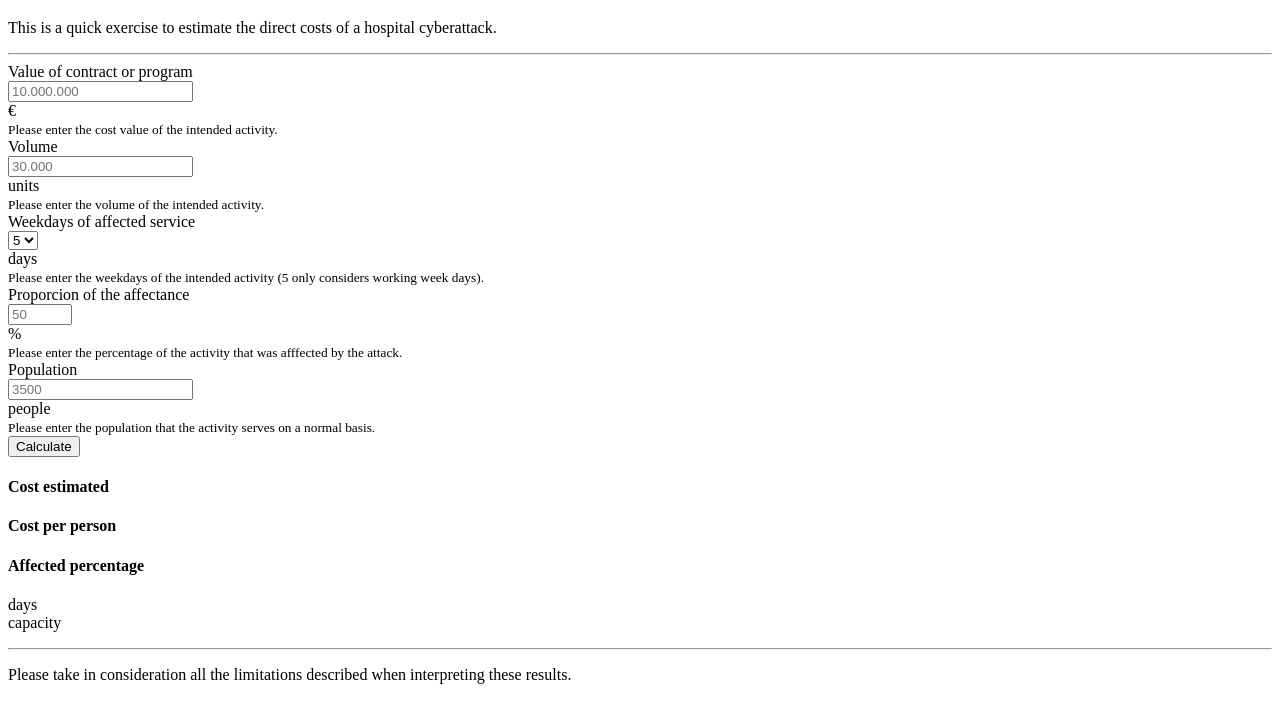
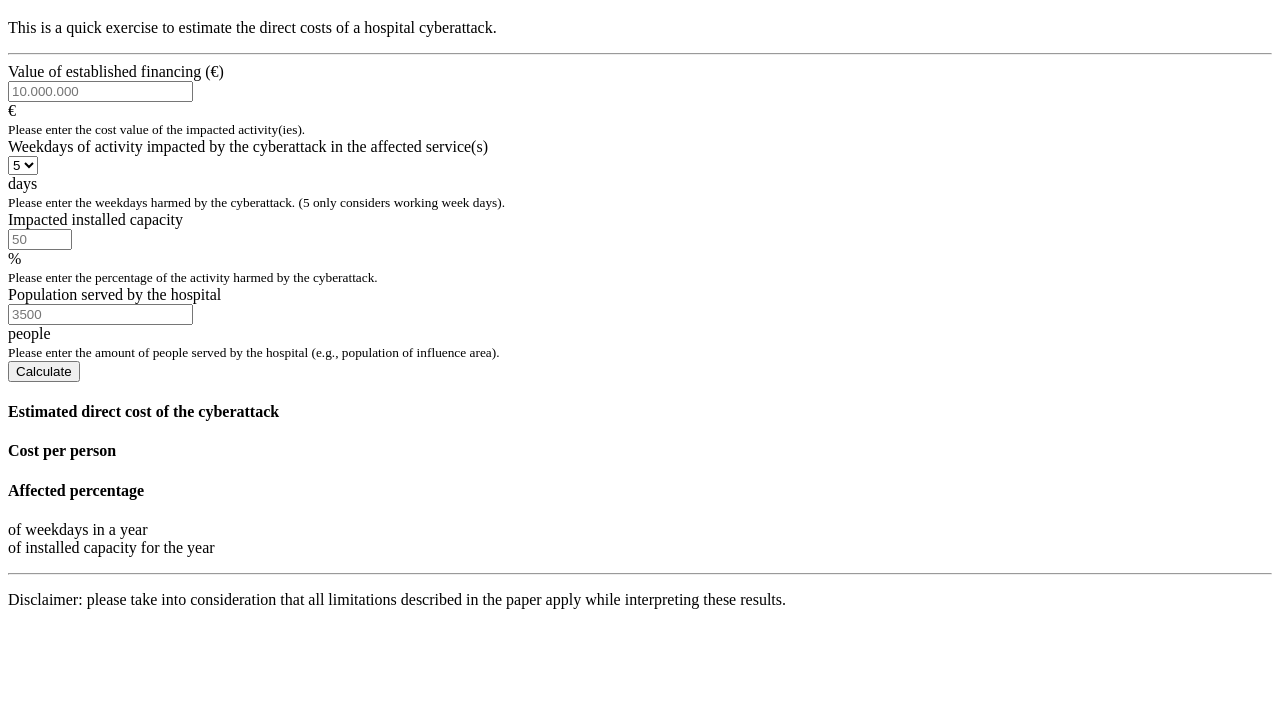
Before and after one commit to dianaportelasilva/cyberimpact, a website: page index.html in a window 1280 px wide. Shown: the part 61-784 px from the top of the page. Drawn offline with Linux system fonts and the light colour scheme.

Commit message:
volume out and new labels

```diff
--- a/index.html
+++ b/index.html
@@ -21,7 +21,7 @@
 
         <form class="col-md-8 offset-md-2 mt-4">
           <div class="form-group">
-            <label for="cost">Value of contract or program</label>
+            <label for="cost">Value of established financing (€)</label>
             <div class="input-group mb-2">
               <input
                 required
@@ -36,32 +36,12 @@
               </div>
             </div>
             <small class="form-text text-muted">
-              Please enter the cost value of the intended activity.
+              Please enter the cost value of the impacted activity(ies).
             </small>
           </div>
 
           <div class="form-group">
-            <label for="volume">Volume</label>
-            <div class="input-group mb-2">
-              <input
-                required
-                type="number"
-                class="form-control"
-                id="volume"
-                placeholder="30.000"
-                min="0"
-              />
-              <div class="input-group-append">
-                <div class="input-group-text">units</div>
-              </div>
-            </div>
-            <small class="form-text text-muted">
-              Please enter the volume of the intended activity.
-            </small>
-          </div>
-
-          <div class="form-group">
-            <label for="days">Weekdays of affected service</label>
+            <label for="days">Weekdays of activity impacted by the cyberattack in the affected service(s)</label>
             <div class="input-group mb-2">
               <select id="days" class="form-control" required>
                 <option>5</option>
@@ -72,12 +52,12 @@
               </div>
             </div>
             <small class="form-text text-muted">
-              Please enter the weekdays of the intended activity (5 only considers working week days).
+              Please enter the weekdays harmed by the cyberattack. (5 only considers working week days).
             </small>
           </div>
 
           <div class="form-group">
-            <label for="proporcion">Proporcion of the affectance</label>
+            <label for="proporcion">Impacted installed capacity</label>
             <div class="input-group mb-2">
               <input
                 required
@@ -93,12 +73,12 @@
               </div>
             </div>
             <small class="form-text text-muted">
-              Please enter the percentage of the activity that was afffected by the attack.
+              Please enter the percentage of the activity harmed by the cyberattack.
             </small>
           </div>
 
           <div class="form-group">
-            <label for="population">Population</label>
+            <label for="population">Population served by the hospital</label>
             <div class="input-group mb-2">
               <input
                 required
@@ -113,7 +93,7 @@
               </div>
             </div>
             <small class="form-text text-muted">
-              Please enter the population that the activity serves on a normal basis.
+              Please enter the amount of people served by the hospital (e.g., population of influence area).
             </small>
           </div>
 
@@ -122,19 +102,19 @@
 
         <div class="col-md-8 offset-md-2 mt-4">
           <div class="alert alert-success overflow-hidden d-none" role="alert">
-            <h4 class="alert-heading">Cost estimated</h4>
+            <h4 class="alert-heading">Estimated direct cost of the cyberattack</h4>
             <p><strong cost-estimated></strong></p>
             <h4 class="alert-heading">Cost per person</h4>
             <p><span cost-per-person></span></p>
             <h4 class="alert-heading">Affected percentage</h4>
             <p>
-              <span affected-days></span> days
+              <span affected-days></span> of weekdays in a year
               <br />
-              <span affected-capacity></span> capacity
+              <span affected-capacity></span> of installed capacity for the year
             </p>
             <hr />
             <p>
-              Please take in consideration all the limitations described when interpreting these results.
+              Disclaimer: please take into consideration that all limitations described in the paper apply while interpreting these results.
             </p>
           </div>
         </div>
--- a/src/index.js
+++ b/src/index.js
@@ -23,7 +23,6 @@ const formClick = (event) => {
 const calculate = () => {
   // get form values
   let cost = Number(form.query('#cost').value);
-  let volume = Number(form.query('#volume').value);
   let weekdays = Number(form.query('#days').value);
   let proporcion = Number(form.query('#proporcion').value) / 100;
   let population = Number(form.query('#population').value);
```
